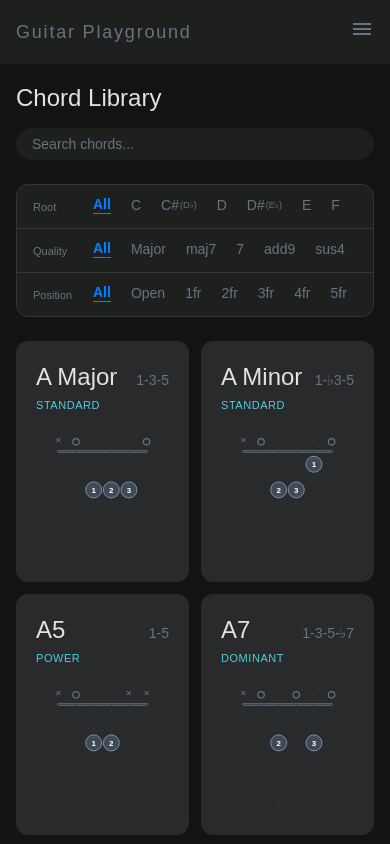
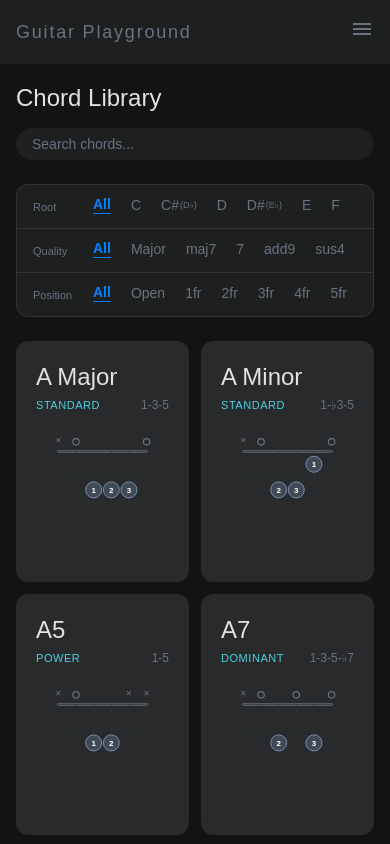
Before and after one commit to ryuros/guitar-playground, a React (Vite) app: page /chord-library in a window 390 px wide. Built offline with nearby package versions, Linux system fonts and the light colour scheme; a small style sheet from the web is missing.

Commit message:
fix: move formula below chord name to prevent overflow on mobile

```diff
--- a/src/pages/ChordLibrary.jsx
+++ b/src/pages/ChordLibrary.jsx
@@ -552,17 +552,17 @@ function ChordCard({ chord }) {
   return (
     <div className="bg-surface-container-high rounded-xl p-5 flex flex-col gap-3">
       <div>
-        <div className="flex justify-between items-baseline mb-1">
-          <h3 className="text-headline-md font-headline-md text-on-surface">{chord.name}</h3>
-          <span className="text-mono-data font-mono-data text-on-surface-variant text-sm">{chord.formula}</span>
-        </div>
+        <h3 className="text-headline-md font-headline-md text-on-surface mb-1">{chord.name}</h3>
         <div className="flex justify-between items-center">
           <span className="text-label-caps font-label-caps text-[#4dd0e1] tracking-wider text-[11px]">
             {chord.category}
           </span>
-          {chord.startFret > 1 && (
-            <span className="text-mono-data text-[10px] text-on-surface-variant">{chord.startFret}fr</span>
-          )}
+          <div className="flex items-center gap-2">
+            <span className="text-mono-data font-mono-data text-on-surface-variant text-xs">{chord.formula}</span>
+            {chord.startFret > 1 && (
+              <span className="text-mono-data text-[10px] text-on-surface-variant">{chord.startFret}fr</span>
+            )}
+          </div>
         </div>
       </div>
       <div className="w-full px-2 pt-1">
```
